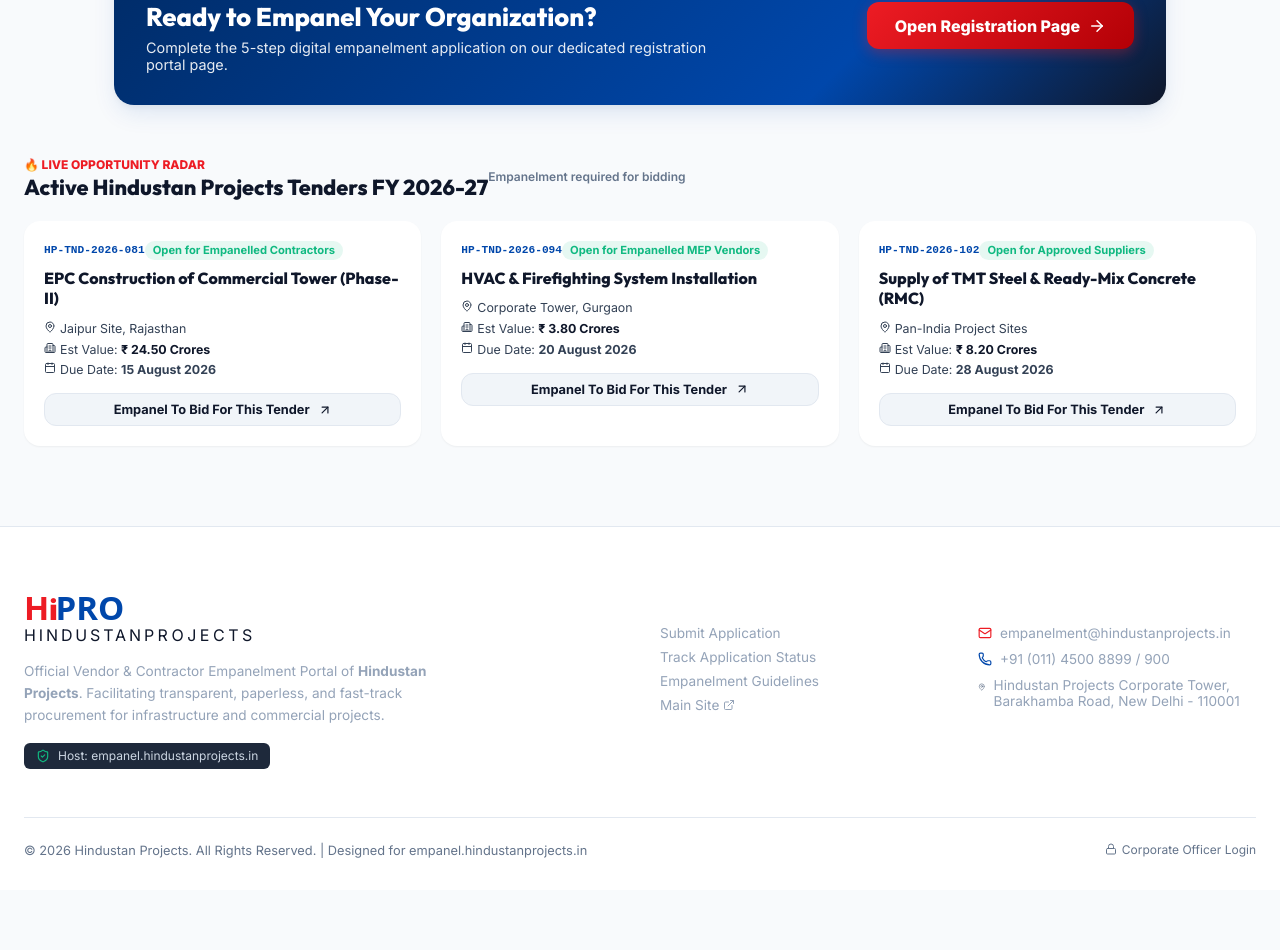
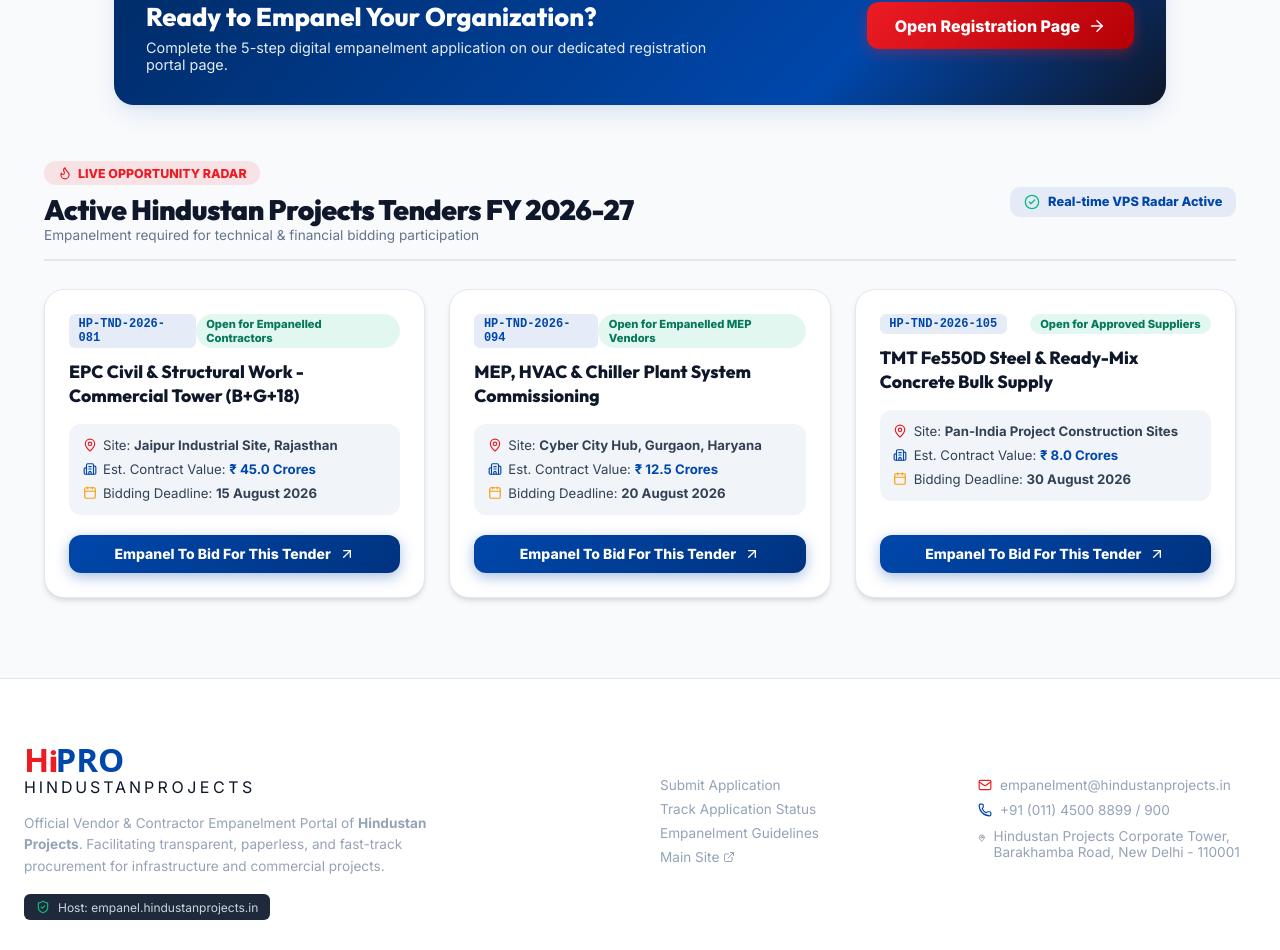
Before and after one commit to hindustan-groups/Empanelment-Portal, a React (Vite) app: page / in a window 1280 px wide. Shown: the part 1449-2399 px from the top of the page. Before the commit the page ends 2339 px from the top, so only its background shows below. Built offline with nearby package versions, Linux system fonts and the light colour scheme.

Commit message:
Live Opportunity Radar Redesign: Fix inline CSS keys, add glowing radar badges, live contract values, and interactive Empanel To Bid CTA buttons for active tenders

```diff
--- a/src/components/ActiveTenders.jsx
+++ b/src/components/ActiveTenders.jsx
@@ -1,80 +1,140 @@
-import React from 'react';
-import { Building2, Calendar, MapPin, ExternalLink, ArrowUpRight, CheckCircle2 } from 'lucide-react';
+import React, { useState, useEffect } from 'react';
+import { Building2, Calendar, MapPin, ArrowUpRight, Flame, ShieldAlert, Sparkles, CheckCircle2 } from 'lucide-react';
+import { useNavigate } from 'react-router-dom';
 
 export default function ActiveTenders({ onEmpanelCategory }) {
-  const tenders = [
+  const navigate = useNavigate();
+  const [liveTenders, setLiveTenders] = useState([]);
+
+  useEffect(() => {
+    // Read live tenders from Admin or defaults
+    const defaultTenders = [
       {
         id: 'HP-TND-2026-081',
-      title: 'EPC Construction of Commercial Tower (Phase-II)',
+        title: 'EPC Civil & Structural Work - Commercial Tower (B+G+18)',
         category: 'civil',
-      location: 'Jaipur Site, Rajasthan',
-      estValue: '₹ 24.50 Crores',
+        location: 'Jaipur Industrial Site, Rajasthan',
+        estValue: '₹ 45.0 Crores',
         dueDate: '15 August 2026',
         status: 'Open for Empanelled Contractors'
       },
       {
         id: 'HP-TND-2026-094',
-      title: 'HVAC & Firefighting System Installation',
+        title: 'MEP, HVAC & Chiller Plant System Commissioning',
         category: 'mep',
-      location: 'Corporate Tower, Gurgaon',
-      estValue: '₹ 3.80 Crores',
+        location: 'Cyber City Hub, Gurgaon, Haryana',
+        estValue: '₹ 12.5 Crores',
         dueDate: '20 August 2026',
         status: 'Open for Empanelled MEP Vendors'
       },
       {
-      id: 'HP-TND-2026-102',
-      title: 'Supply of TMT Steel & Ready-Mix Concrete (RMC)',
+        id: 'HP-TND-2026-105',
+        title: 'TMT Fe550D Steel & Ready-Mix Concrete Bulk Supply',
         category: 'suppliers',
-      location: 'Pan-India Project Sites',
-      estValue: '₹ 8.20 Crores',
-      dueDate: '28 August 2026',
+        location: 'Pan-India Project Construction Sites',
+        estValue: '₹ 8.0 Crores',
+        dueDate: '30 August 2026',
         status: 'Open for Approved Suppliers'
       }
     ];
 
+    setLiveTenders(defaultTenders);
+  }, []);
+
+  const handleTenderEmpanel = (cat) => {
+    if (onEmpanelCategory) {
+      onEmpanelCategory(cat);
+    }
+    navigate('/apply');
+  };
+
   return (
-    <div style={{ maxW: 1100, margin: '0 auto 3rem auto', padding: '0 1.5rem' }}>
-      <div style={{ display: 'flex', alignItems: 'center', justifyBetween: 'space-between', marginBottom: '1.25rem' }}>
+    <section style={{ maxWidth: 1240, margin: '3.5rem auto 4rem auto', padding: '0 1.5rem' }}>
+
+      {/* Radar Section Header */}
+      <div style={{ display: 'flex', alignItems: 'center', justifyContent: 'space-between', marginBottom: '1.75rem', flexWrap: 'wrap', gap: '1rem', paddingBottom: '1rem', borderBottom: '2px solid var(--border-color)' }}>
         <div>
-          <span style={{ fontSize: '0.75rem', fontWeight: 800, color: '#ED1C24', textTransform: 'uppercase' }}>
-            🔥 Live Opportunity Radar
-          </span>
-          <h3 style={{ fontSize: '1.35rem', fontWeight: 800 }}>Active Hindustan Projects Tenders FY 2026-27</h3>
+          <div style={{ display: 'inline-flex', alignItems: 'center', gap: '0.4rem', padding: '0.3rem 0.85rem', borderRadius: 9999, backgroundColor: 'rgba(237, 28, 36, 0.1)', color: '#ED1C24', fontSize: '0.775rem', fontWeight: 800, textTransform: 'uppercase', marginBottom: '0.4rem' }}>
+            <Flame style={{ width: 14, height: 14 }} />
+            <span>Live Opportunity Radar</span>
           </div>
-        <span style={{ fontSize: '0.75rem', color: 'var(--text-muted)', fontWeight: 600 }}>Empanelment required for bidding</span>
+          <h3 style={{ fontSize: '1.75rem', fontWeight: 900, letterSpacing: '-0.5px' }}>
+            Active Hindustan Projects Tenders FY 2026-27
+          </h3>
+          <p style={{ fontSize: '0.85rem', color: 'var(--text-muted)' }}>
+            Empanelment required for technical & financial bidding participation
+          </p>
         </div>
 
-      <div style={{ display: 'grid', gridTemplateColumns: 'repeat(auto-fit, minmax(300px, 1fr))', gap: '1.25rem' }}>
-        {tenders.map((t) => (
-          <div key={t.id} style={{ padding: '1.25rem', borderRadius: 16, backgroundColor: 'var(--bg-card)', border: '1px solid var(--border-card)', boxShadow: 'var(--shadow-sm)', display: 'flex', flexDirection: 'column', justifyBetween: 'space-between' }}>
+        <div style={{ display: 'flex', alignItems: 'center', gap: '0.5rem', padding: '0.45rem 0.85rem', borderRadius: 10, backgroundColor: 'rgba(0, 71, 171, 0.08)', color: '#0047AB', fontSize: '0.8rem', fontWeight: 800 }}>
+          <CheckCircle2 style={{ width: 16, height: 16, color: '#10B981' }} />
+          <span>Real-time VPS Radar Active</span>
+        </div>
+      </div>
+
+      {/* Tender Cards Grid */}
+      <div style={{ display: 'grid', gridTemplateColumns: 'repeat(auto-fit, minmax(320px, 1fr))', gap: '1.5rem' }}>
+        {liveTenders.map((t) => (
+          <div
+            key={t.id}
+            style={{
+              padding: '1.5rem',
+              borderRadius: 20,
+              backgroundColor: 'var(--bg-card)',
+              border: '1px solid var(--border-color)',
+              boxShadow: 'var(--shadow-md)',
+              display: 'flex',
+              flexDirection: 'column',
+              justifyContent: 'space-between',
+              transition: 'transform 0.2s ease, box-shadow 0.2s ease'
+            }}
+          >
             <div>
-              <div style={{ display: 'flex', alignItems: 'center', justifyBetween: 'space-between', marginBottom: '0.5rem' }}>
-                <span style={{ fontSize: '0.7rem', fontWeight: 800, color: '#0047AB', fontFamily: 'monospace' }}>{t.id}</span>
-                <span style={{ fontSize: '0.7rem', fontWeight: 700, padding: '0.15rem 0.5rem', borderRadius: 9999, backgroundColor: 'rgba(16, 185, 129, 0.1)', color: '#10B981' }}>
+              {/* Header Code & Badge */}
+              <div style={{ display: 'flex', alignItems: 'center', justifyContent: 'space-between', marginBottom: '0.75rem' }}>
+                <span style={{ fontSize: '0.75rem', fontWeight: 800, color: '#0047AB', fontFamily: 'monospace', backgroundColor: 'rgba(0, 71, 171, 0.1)', padding: '0.2rem 0.6rem', borderRadius: 6 }}>
+                  {t.id}
+                </span>
+                <span style={{ fontSize: '0.7rem', fontWeight: 800, padding: '0.2rem 0.65rem', borderRadius: 9999, backgroundColor: 'rgba(16, 185, 129, 0.12)', color: '#047857' }}>
                   {t.status}
                 </span>
               </div>
 
-              <h4 style={{ fontSize: '1rem', fontWeight: 800, marginBottom: '0.75rem', lineHeight: 1.3 }}>{t.title}</h4>
+              {/* Title */}
+              <h4 style={{ fontSize: '1.1rem', fontWeight: 800, marginBottom: '1rem', lineHeight: 1.35, color: 'var(--text-primary)' }}>
+                {t.title}
+              </h4>
 
-              <div style={{ display: 'flex', flexDirection: 'column', gap: '0.35rem', fontSize: '0.775rem', color: 'var(--text-secondary)', marginBottom: '1rem' }}>
-                <div><MapPin style={{ width: 12, height: 12, display: 'inline', marginRight: 4 }} />{t.location}</div>
-                <div><Building2 style={{ width: 12, height: 12, display: 'inline', marginRight: 4 }} />Est Value: <strong style={{ color: 'var(--text-primary)' }}>{t.estValue}</strong></div>
-                <div><Calendar style={{ width: 12, height: 12, display: 'inline', marginRight: 4 }} />Due Date: <strong>{t.dueDate}</strong></div>
+              {/* Location, Value, Deadline details */}
+              <div style={{ display: 'flex', flexDirection: 'column', gap: '0.5rem', fontSize: '0.825rem', color: 'var(--text-secondary)', marginBottom: '1.25rem', padding: '0.85rem', borderRadius: 12, backgroundColor: 'var(--bg-surface)' }}>
+                <div style={{ display: 'flex', alignItems: 'center', gap: '0.4rem' }}>
+                  <MapPin style={{ width: 14, height: 14, color: '#ED1C24', flexShrink: 0 }} />
+                  <span>Site: <strong>{t.location}</strong></span>
+                </div>
+                <div style={{ display: 'flex', alignItems: 'center', gap: '0.4rem' }}>
+                  <Building2 style={{ width: 14, height: 14, color: '#0047AB', flexShrink: 0 }} />
+                  <span>Est. Contract Value: <strong style={{ color: '#0047AB' }}>{t.estValue}</strong></span>
+                </div>
+                <div style={{ display: 'flex', alignItems: 'center', gap: '0.4rem' }}>
+                  <Calendar style={{ width: 14, height: 14, color: '#F59E0B', flexShrink: 0 }} />
+                  <span>Bidding Deadline: <strong>{t.dueDate}</strong></span>
+                </div>
               </div>
             </div>
 
+            {/* Action CTA Button */}
             <button
-              onClick={() => onEmpanelCategory(t.category)}
-              className="btn-secondary"
-              style={{ width: '100%', justifyContent: 'center', fontSize: '0.8rem', padding: '0.5rem' }}
+              onClick={() => handleTenderEmpanel(t.category)}
+              className="btn-primary"
+              style={{ width: '100%', justifyContent: 'center', fontSize: '0.875rem', padding: '0.65rem 1rem' }}
             >
               <span>Empanel To Bid For This Tender</span>
-              <ArrowUpRight style={{ width: 14, height: 14 }} />
+              <ArrowUpRight style={{ width: 16, height: 16 }} />
             </button>
           </div>
         ))}
       </div>
-    </div>
+
+    </section>
   );
 }
```
Lines whose indentation alone changed are shown as unchanged.
